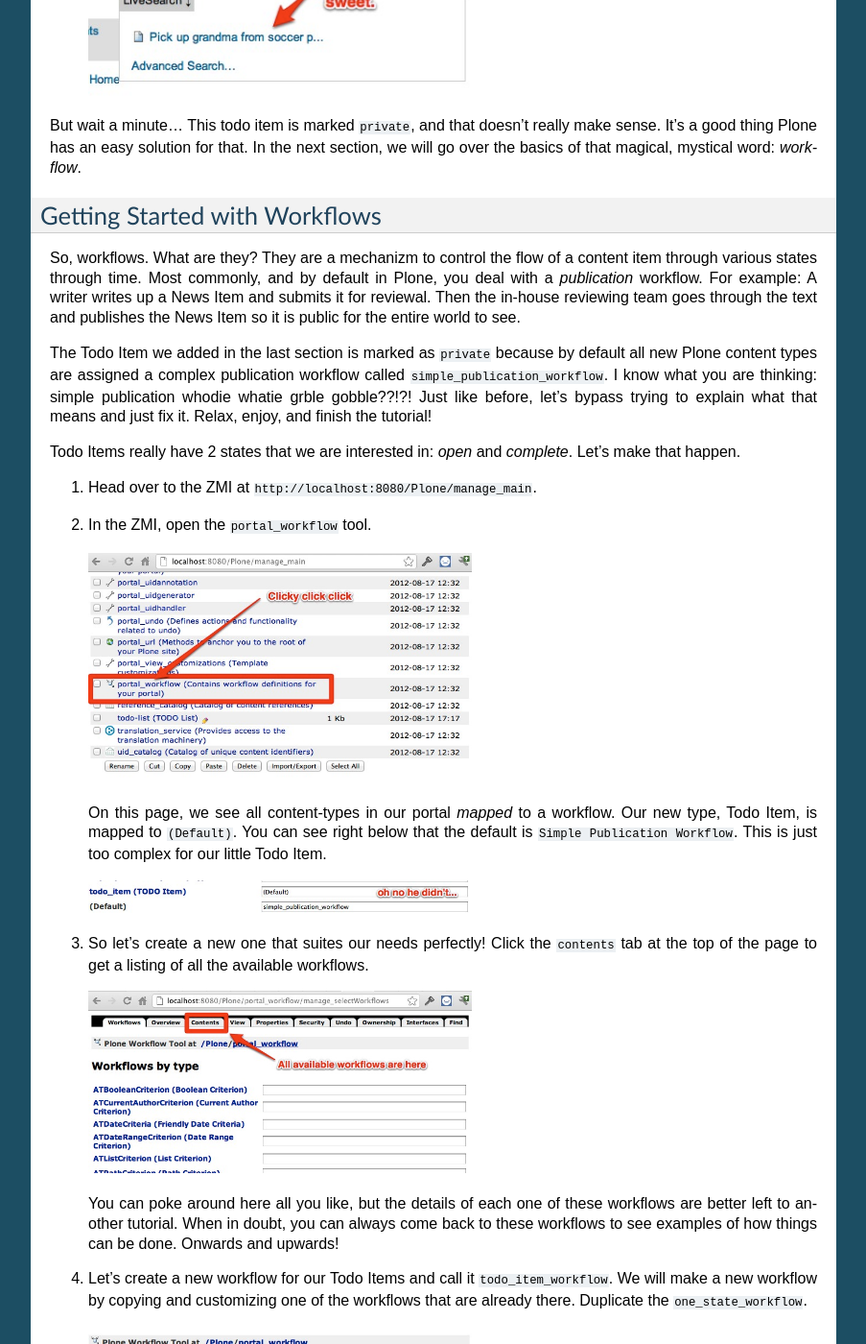
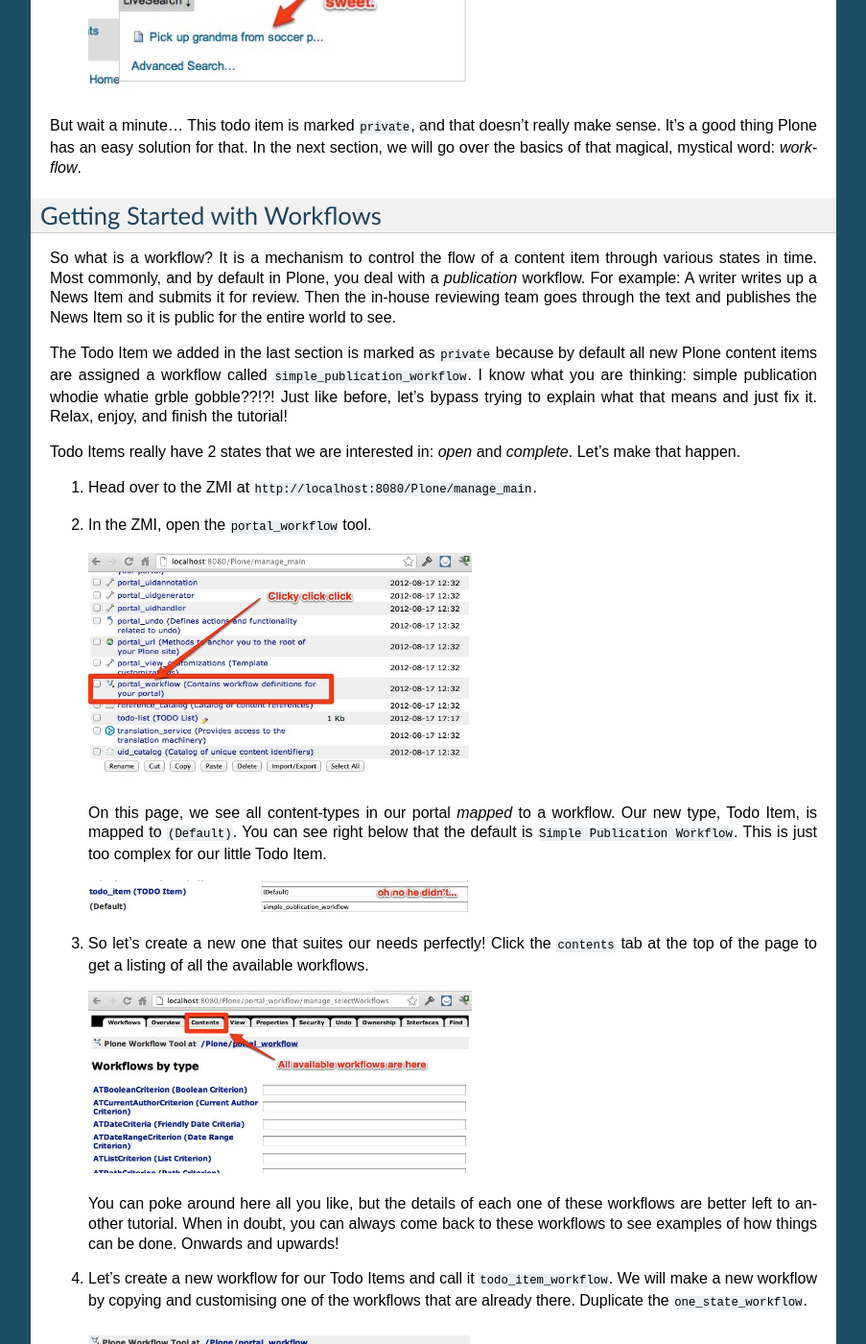
Before and after one commit to collective/tutorial.todoapp, a Sphinx documentation site: the page built from docs/chapter_1.rst, in a window 1280 px wide and 1400 px high, scrolled down 4273 px. Shown: the whole window at 96% size, without its empty margins (198-1101 px from the left). Built offline with Sphinx 7.4.7, drawn with Linux system fonts in a browser that asks for light colours; some of the changed text lies outside the part shown.

Commit message:
Update chapter_1.rst

```diff
--- a/docs/chapter_1.rst
+++ b/docs/chapter_1.rst
@@ -148,15 +148,15 @@ the next section, we will go over the basics of that magical, mystical word:
 Getting Started with Workflows
 ==============================
 
-So, workflows. What are they? They are a mechanizm to control the flow of a
-content item through various states through time. Most commonly, and by default in Plone,
+So what is a workflow? It is a mechanism to control the flow of a
+content item through various states in time. Most commonly, and by default in Plone,
 you deal with a `publication` workflow. For example: A writer writes up a News
-Item and submits it for reviewal. Then the in-house reviewing team goes through
+Item and submits it for review. Then the in-house reviewing team goes through
 the text and publishes the News Item so it is public for the entire world to
 see.
 
 The Todo Item we added in the last section is marked as ``private`` because by
-default all new Plone content types are assigned a complex publication workflow
+default all new Plone content items are assigned a workflow
 called ``simple_publication_workflow``. I know what you are thinking:
 simple publication whodie whatie grble gobble??!?! Just like before, let's
 bypass trying to explain what that means and just fix it. Relax, enjoy, and
@@ -193,7 +193,7 @@ Todo Items really have 2 states that we are interested in: `open` and
 
 #. Let's create a new workflow for our Todo Items and call it
    ``todo_item_workflow``. We will make a new workflow by copying and
-   customizing one of the workflows that are already there. Duplicate the
+   customising one of the workflows that are already there. Duplicate the
    ``one_state_workflow``.
 
    .. image:: images/copy_workflow.jpg
```
Also changed, not shown: other parts of docs/chapter_1.rst (+1 -1 lines).
